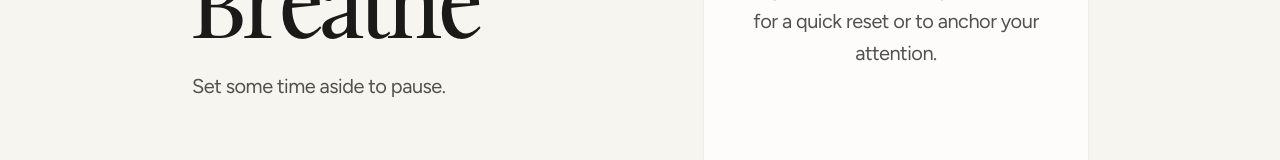
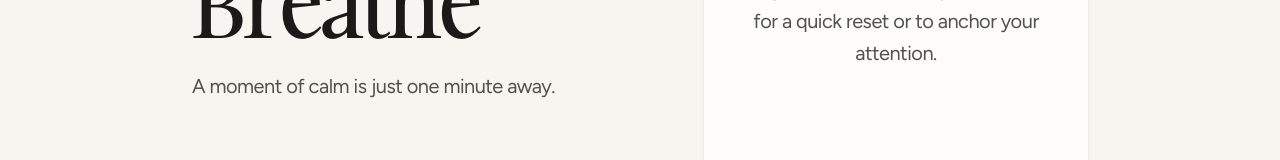
Before and after one commit to ana-demags/asoftreset, a Next.js app: page /breathe in a window 1280 px wide. Shown: the part 412-572 px from the top of the page. Built offline with nearby package versions, Linux system fonts and the light colour scheme.

Commit message:
Update text in Breathe page for improved messaging

```diff
--- a/app/breathe/page.tsx
+++ b/app/breathe/page.tsx
@@ -412,7 +412,7 @@ export default function BreathePage() {
                 lineHeight: 'var(--leading-body)',
               }}
             >
-            Set some time aside to pause.
+            A moment of calm is just one minute away.
             </p>
           </div>
         </header>
```
